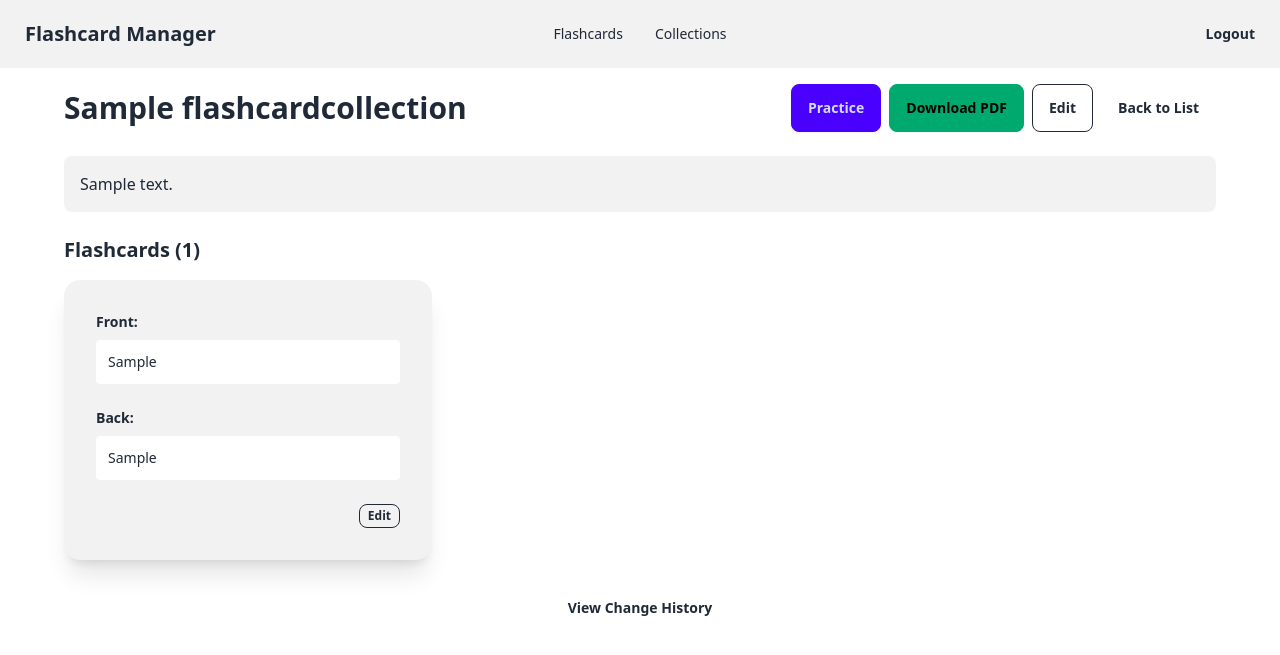
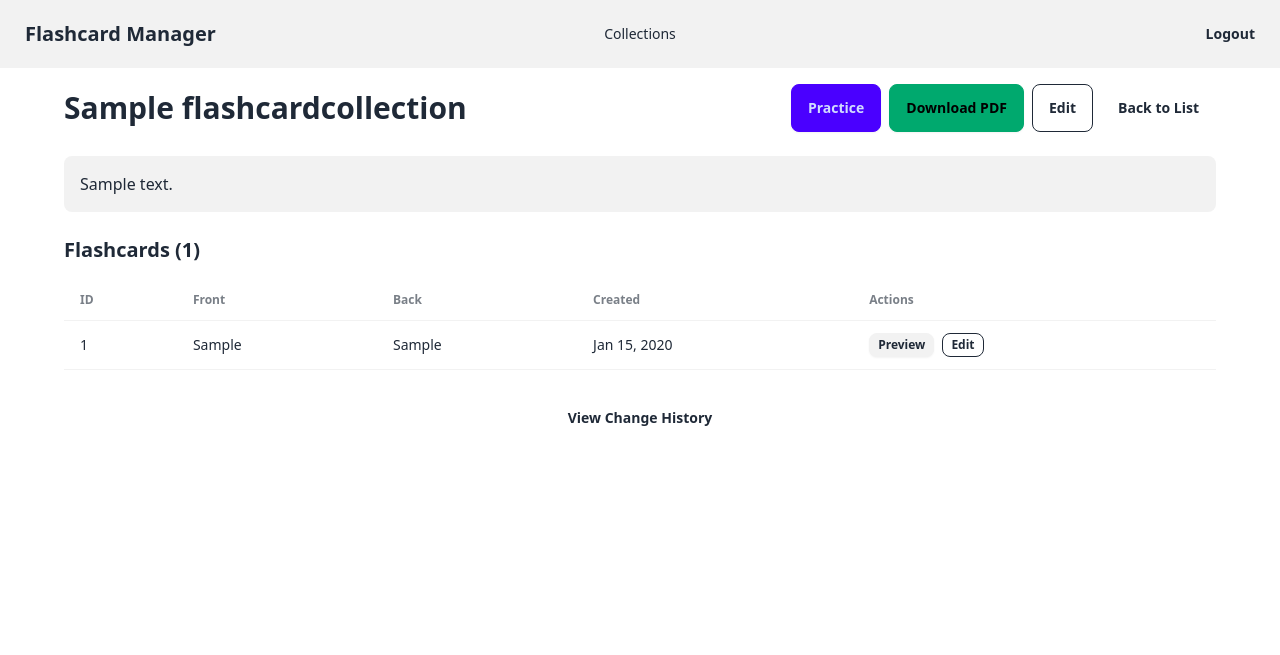
Before and after one commit to koljapluemer/flashcard-manager, a Django app: page /flashcards/collections/1/ in a window 1280 px wide. Shown: the top 655 px of the page. Run offline with Django 5.2, Linux system fonts and the light colour scheme; a user stored in the database is signed in; tables that the repository leaves empty hold one stand-in row (values such as "Sample post"); some libraries are stand-ins or nearby versions.

Commit message:
improve tree and ui, abstract card preview

```diff
--- a/templates/base.html
+++ b/templates/base.html
@@ -15,7 +15,6 @@
         </div>
         <div class="navbar-center">
             <ul class="menu menu-horizontal px-1">
-                <li><a href="{% url 'flashcard_list' %}">Flashcards</a></li>
                 <li><a href="{% url 'collection_list' %}">Collections</a></li>
             </ul>
         </div>
--- /dev/null
+++ b/templates/flashcards/collections/_flashcard_styles.html
@@ -0,0 +1,32 @@
+/* Shared flashcard styles used in PDF and web preview */
+.flashcard {
+    width: 100%;
+    height: 100%;
+    display: flex;
+    align-items: flex-start;
+    justify-content: flex-start;
+    box-sizing: border-box;
+    padding: 0.1in; /* keep inch to match PDF scaling */
+    word-wrap: break-word;
+    overflow-wrap: break-word;
+}
+
+.flashcard-content {
+    width: 100%;
+    max-height: 100%;
+    overflow: auto; /* scroll if content exceeds box in web */
+}
+
+/* Preserve Summernote formatting */
+.flashcard-content p { margin: 0.1em 0; }
+.flashcard-content ul, .flashcard-content ol { margin: 0.2em 0; padding-left: 1em; }
+.flashcard-content li { margin: 0.1em 0; }
+.flashcard-content strong, .flashcard-content b { font-weight: bold; }
+.flashcard-content em, .flashcard-content i { font-style: italic; }
+.flashcard-content u { text-decoration: underline; }
+
+/* Ensure readability at small size */
+.flashcard-content h1, .flashcard-content h2, .flashcard-content h3 {
+    font-size: 10pt;
+    margin: 0.2em 0;
+}
--- a/templates/flashcards/collections/detail.html
+++ b/templates/flashcards/collections/detail.html
@@ -7,7 +7,7 @@
     <div class="flex justify-between items-center mb-6">
         <h1 class="text-3xl font-bold">{{ collection.title }}</h1>
         <div class="flex gap-2">
-            {% if collection.flashcards.exists %}
+            {% if collection.flashcards.all|length %}
                 <a href="{% url 'collection_practice' collection.pk %}" class="btn btn-primary" target="_blank">Practice</a>
             {% endif %}
             <a href="{% url 'collection_pdf' collection.pk %}" class="btn btn-success">Download PDF</a>
@@ -27,25 +27,51 @@
             Flashcards ({{ collection.flashcards.count }})
         </h2>
 
-        {% if collection.flashcards.exists %}
-            <div class="grid grid-cols-1 md:grid-cols-2 lg:grid-cols-3 gap-6">
+        {% if collection.flashcards.all|length %}
+            <div class="overflow-x-auto">
+                <table class="table table-zebra w-full">
+                    <thead>
+                        <tr>
+                            <th>ID</th>
+                            <th>Front</th>
+                            <th>Back</th>
+                            <th>Created</th>
+                            <th>Actions</th>
+                        </tr>
+                    </thead>
+                    <tbody>
                         {% for flashcard in collection.flashcards.all %}
-                <div class="card bg-base-200 shadow-xl">
-                    <div class="card-body">
-                        <div class="mb-4">
-                            <h4 class="font-semibold text-sm mb-2">Front:</h4>
-                            <div class="text-sm bg-base-100 p-3 rounded">{{ flashcard.front|safe|truncatewords:15 }}</div>
+                        <tr>
+                            <td>{{ flashcard.id }}</td>
+                            <td>{{ flashcard.front|truncatewords:10|safe }}</td>
+                            <td>{{ flashcard.back|truncatewords:10|safe }}</td>
+                            <td>{{ flashcard.created_at|date:"M d, Y" }}</td>
+                            <td>
+                                <div class="flex gap-2">
+                                    <button class="btn btn-xs" onclick="togglePreview('fc-{{ flashcard.id }}')">Preview</button>
+                                    <a href="{% url 'flashcard_edit' flashcard.pk %}" class="btn btn-xs btn-outline">Edit</a>
                                 </div>
-                        <div class="mb-4">
-                            <h4 class="font-semibold text-sm mb-2">Back:</h4>
-                            <div class="text-sm bg-base-100 p-3 rounded">{{ flashcard.back|safe|truncatewords:15 }}</div>
+                            </td>
+                        </tr>
+                        <tr id="fc-{{ flashcard.id }}" class="hidden">
+                            <td colspan="5">
+                                <div class="grid grid-cols-1 md:grid-cols-2 gap-6">
+                                    <div class="flashcard-box bg-base-200 rounded border border-base-300 shadow-md">
+                                        <div class="flashcard">
+                                            <div class="flashcard-content">{{ flashcard.front|safe }}</div>
                                         </div>
-                        <div class="card-actions justify-end">
-                            <a href="{% url 'flashcard_edit' flashcard.pk %}" class="btn btn-xs btn-outline">Edit</a>
+                                    </div>
+                                    <div class="flashcard-box bg-base-200 rounded border border-base-300 shadow-md">
+                                        <div class="flashcard">
+                                            <div class="flashcard-content">{{ flashcard.back|safe }}</div>
                                         </div>
                                     </div>
                                 </div>
+                            </td>
+                        </tr>
                         {% endfor %}
+                    </tbody>
+                </table>
             </div>
         {% else %}
             <div class="text-center py-8">
@@ -59,4 +85,18 @@
         <a href="{% url 'collection_history' collection.pk %}" class="btn btn-ghost">View Change History</a>
     </div>
 </div>
+<style>
+    /* Include shared flashcard styles for web preview */
+    {% include 'flashcards/collections/_flashcard_styles.html' %}
+    /* Fixed business-card dimensions for on-screen preview */
+    .flashcard-box { width: 3.5in; height: 2in; overflow: hidden; }
+</style>
+<script>
+    function togglePreview(id) {
+        const row = document.getElementById(id);
+        if (row) {
+            row.classList.toggle('hidden');
+        }
+    }
+</script>
 {% endblock %}
--- a/templates/flashcards/delete.html
+++ b/templates/flashcards/delete.html
@@ -6,7 +6,7 @@
 <div class="max-w-2xl mx-auto">
     <div class="flex justify-between items-center mb-6">
         <h1 class="text-3xl font-bold">Delete Flashcard</h1>
-        <a href="{% url 'flashcard_list' %}" class="btn btn-ghost">Back to List</a>
+        <a href="{% url 'collection_list' %}" class="btn btn-ghost">Back to Collections</a>
     </div>
 
     <div class="alert alert-warning mb-6">
@@ -32,7 +32,7 @@
     <form method="post" class="flex gap-4">
         {% csrf_token %}
         <button type="submit" class="btn btn-error">Yes, Delete</button>
-        <a href="{% url 'flashcard_list' %}" class="btn btn-ghost">Cancel</a>
+        <a href="{% url 'collection_list' %}" class="btn btn-ghost">Cancel</a>
     </form>
 </div>
 {% endblock %}
--- a/templates/flashcards/history.html
+++ b/templates/flashcards/history.html
@@ -8,7 +8,7 @@
         <h1 class="text-3xl font-bold">Flashcard History</h1>
         <div class="flex gap-2">
             <a href="{% url 'flashcard_edit' flashcard.pk %}" class="btn btn-outline">Edit</a>
-            <a href="{% url 'flashcard_list' %}" class="btn btn-ghost">Back to List</a>
+            <a href="{% url 'collection_list' %}" class="btn btn-ghost">Back to Collections</a>
         </div>
     </div>
 
--- a/templates/home.html
+++ b/templates/home.html
@@ -7,8 +7,8 @@
             <h1 class="text-5xl font-bold">Flashcard Manager</h1>
             <p class="py-6">Create, organize, and manage your flashcards efficiently.</p>
             <div class="flex gap-4 justify-center">
-                <a href="{% url 'flashcard_list' %}" class="btn btn-primary">View Flashcards</a>
-                <a href="{% url 'collection_list' %}" class="btn btn-outline">View Collections</a>
+                <a href="{% url 'collection_list' %}" class="btn btn-primary">View Collections</a>
+                <a href="{% url 'collection_create' %}" class="btn btn-outline">Create Collection</a>
             </div>
         </div>
     </div>
```
Also changed, not shown: flashcards/forms.py (+34 -2 lines), flashcards/views/flashcard_views.py (+5 -5 lines), templates/flashcards/collections/flashcard_pdf.html (+6 -56 lines), templates/flashcards/collections/list.html (+41 -33 lines), templates/flashcards/form.html (+42 -3 lines). Lines whose indentation alone changed are shown as unchanged.
